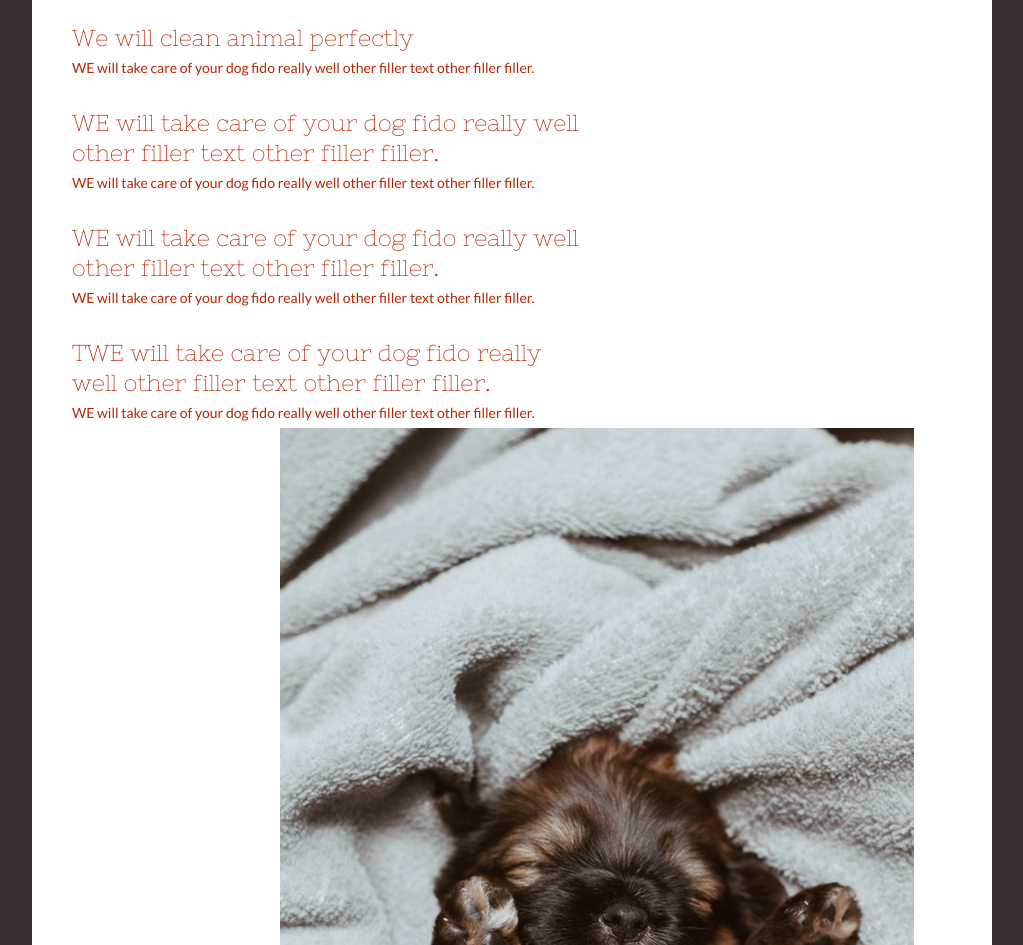
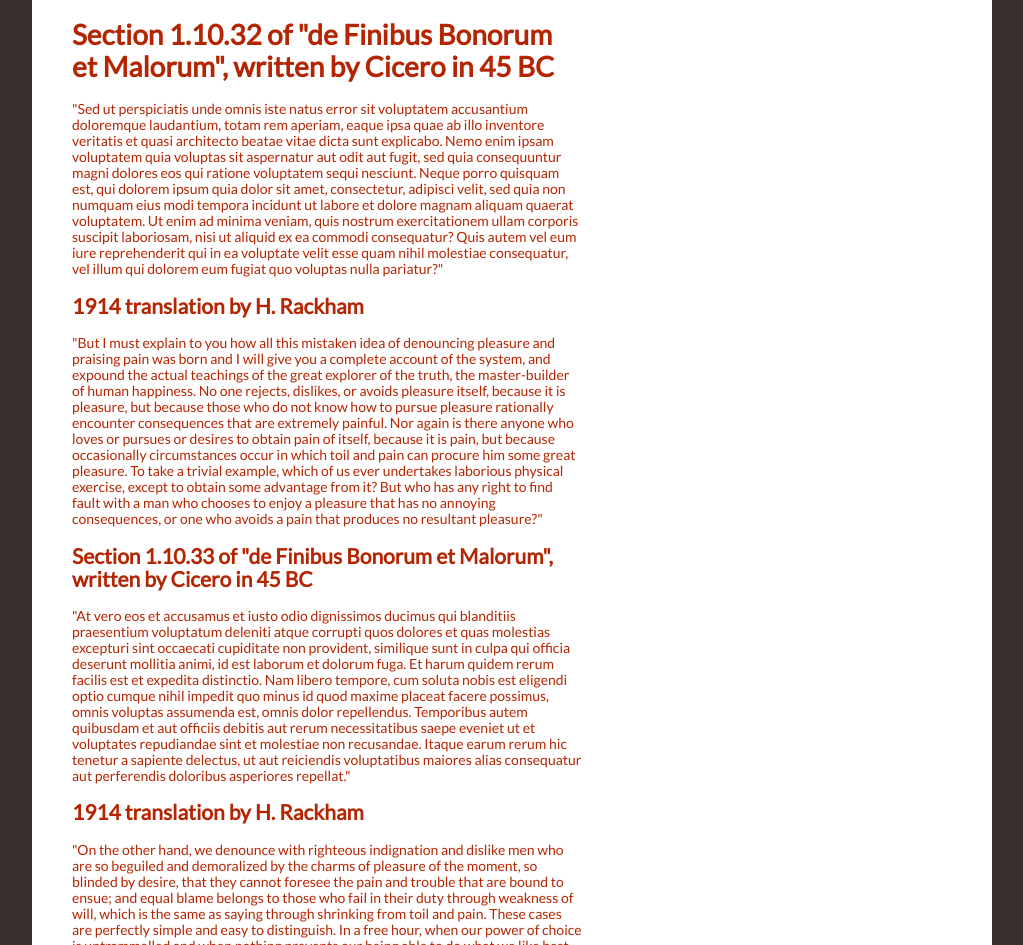
Before and after one commit to petreyus/CRMmodel, a plain HTML site: page public/text2server/about.html in a window 1280 px wide. Shown: the part 288-1233 px from the top of the page, without its empty margins (128-1151 px from the left). Drawn offline with Linux system fonts and the light colour scheme.

Commit message:
Add files via upload

```diff
--- a/public/text2server/about.html
+++ b/public/text2server/about.html
@@ -34,33 +34,25 @@
 					</ul>
 	</div>
 	<div id="body">
-		<h2>About</h2>
+		<h3>Lorum Ipsum & translation:</h3>
 		<div class="content">
 			<div>
-				<h3>We will clean animal perfectly</h3>
-				<p>
-					WE will take care of your dog fido really well other filler text other filler filler.
-				</p>
 
-				<h3>WE will take care of your dog fido really well other filler text other filler filler.</h3>
 
-				<p>
-					WE will take care of your dog fido really well other filler text other filler filler.
-				</p>
+<h1>Section 1.10.32 of "de Finibus Bonorum et Malorum", written by Cicero in 45 BC</h1>
+<p1>"Sed ut perspiciatis unde omnis iste natus error sit voluptatem accusantium doloremque laudantium, totam rem aperiam, eaque ipsa quae ab illo inventore veritatis et quasi architecto beatae vitae dicta sunt explicabo. Nemo enim ipsam voluptatem quia voluptas sit aspernatur aut odit aut fugit, sed quia consequuntur magni dolores eos qui ratione voluptatem sequi nesciunt. Neque porro quisquam est, qui dolorem ipsum quia dolor sit amet, consectetur, adipisci velit, sed quia non numquam eius modi tempora incidunt ut labore et dolore magnam aliquam quaerat voluptatem. Ut enim ad minima veniam, quis nostrum exercitationem ullam corporis suscipit laboriosam, nisi ut aliquid ex ea commodi consequatur? Quis autem vel eum iure reprehenderit qui in ea voluptate velit esse quam nihil molestiae consequatur, vel illum qui dolorem eum fugiat quo voluptas nulla pariatur?"</p1>
 
-				<h3>WE will take care of your dog fido really well other filler text other filler filler. </h3>
+<h2>1914 translation by H. Rackham </h2>
+<p2>"But I must explain to you how all this mistaken idea of denouncing pleasure and praising pain was born and I will give you a complete account of the system, and expound the actual teachings of the great explorer of the truth, the master-builder of human happiness. No one rejects, dislikes, or avoids pleasure itself, because it is pleasure, but because those who do not know how to pursue pleasure rationally encounter consequences that are extremely painful. Nor again is there anyone who loves or pursues or desires to obtain pain of itself, because it is pain, but because occasionally circumstances occur in which toil and pain can procure him some great pleasure. To take a trivial example, which of us ever undertakes laborious physical exercise, except to obtain some advantage from it? But who has any right to find fault with a man who chooses to enjoy a pleasure that has no annoying consequences, or one who avoids a pain that produces no resultant pleasure?"</p2>
 
-				<p>
-					WE will take care of your dog fido really well other filler text other filler filler.
-				</p>
+<h2>Section 1.10.33 of "de Finibus Bonorum et Malorum", written by Cicero in 45 BC</h2>
+<p3> "At vero eos et accusamus et iusto odio dignissimos ducimus qui blanditiis praesentium voluptatum deleniti atque corrupti quos dolores et quas molestias excepturi sint occaecati cupiditate non provident, similique sunt in culpa qui officia deserunt mollitia animi, id est laborum et dolorum fuga. Et harum quidem rerum facilis est et expedita distinctio. Nam libero tempore, cum soluta nobis est eligendi optio cumque nihil impedit quo minus id quod maxime placeat facere possimus, omnis voluptas assumenda est, omnis dolor repellendus. Temporibus autem quibusdam et aut officiis debitis aut rerum necessitatibus saepe eveniet ut et voluptates repudiandae sint et molestiae non recusandae. Itaque earum rerum hic tenetur a sapiente delectus, ut aut reiciendis voluptatibus maiores alias consequatur aut perferendis doloribus asperiores repellat."</p3>
 
-				<h3>TWE will take care of your dog fido really well other filler text other filler filler. </h3>
-				<p>
-					WE will take care of your dog fido really well other filler text other filler filler.
-				</p>
-			</div>
-			<img src="images/dogtowel.jpg" alt="puppy getting dried very cute" class="figure">
-		</div>
+<h2>1914 translation by H. Rackham</h2>
+<p4> "On the other hand, we denounce with righteous indignation and dislike men who are so beguiled and demoralized by the charms of pleasure of the moment, so blinded by desire, that they cannot foresee the pain and trouble that are bound to ensue; and equal blame belongs to those who fail in their duty through weakness of will, which is the same as saying through shrinking from toil and pain. These cases are perfectly simple and easy to distinguish. In a free hour, when our power of choice is untrammelled and when nothing prevents our being able to do what we like best, every pleasure is to be welcomed and every pain avoided. But in certain circumstances and owing to the claims of duty or the obligations of business it will frequently occur that pleasures have to be repudiated and annoyances accepted. The wise man therefore always holds in these matters to this principle of selection: he rejects pleasures to secure other greater pleasures, or else he endures pains to avoid worse pains."</p4>
+
+			<h5>Text provided by: https://www.lipsum.com/  </h5>
+
 
 
 	</div>
```
Also changed, not shown: public/text2server/blog.html (+10 -10 lines), public/text2server/index.html (+1 -1 lines).
